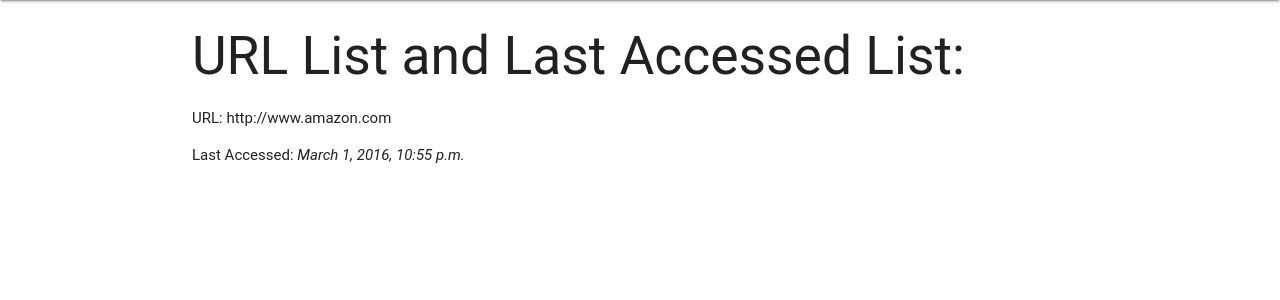
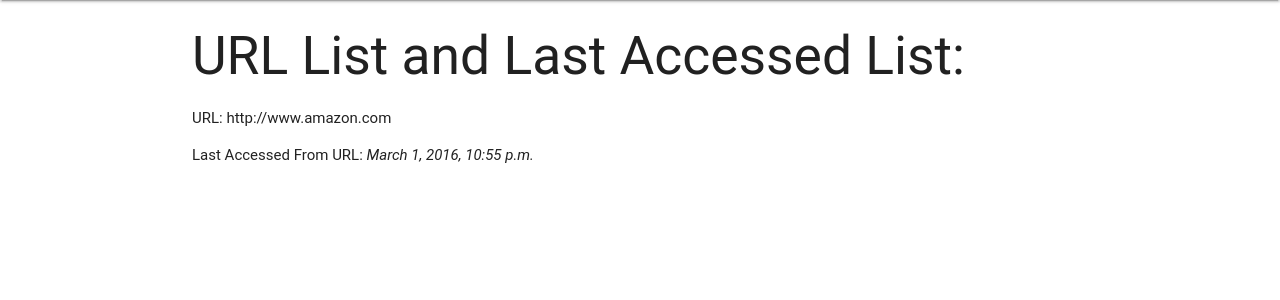
Before and after one commit to joegotflow83/short_url, a Django app: page /url_list/ in a window 1280 px wide. Shown: the part 64-364 px from the top of the page. Run offline with Django 3.2, Linux system fonts and the light colour scheme; data comes from the database, SQL or seed files in the repository; some libraries are stand-ins or nearby versions; some web fonts are replaced.

Commit message:
Edit on UI

```diff
--- a/converter/templates/main/click_list.html
+++ b/converter/templates/main/click_list.html
@@ -7,7 +7,7 @@
 <h2>URL List and Last Accessed List:</h2>
 {% for url in object_list %}
   <p>URL: {{ url.bookmark.url }}</p>
-  <p>Last Accessed: <em>{{ url.accessed }}</em></p>
+  <p>Last Accessed From URL: <em>{{ url.accessed }}</em></p>
   <br>
   <br>
 {% endfor %}
```
